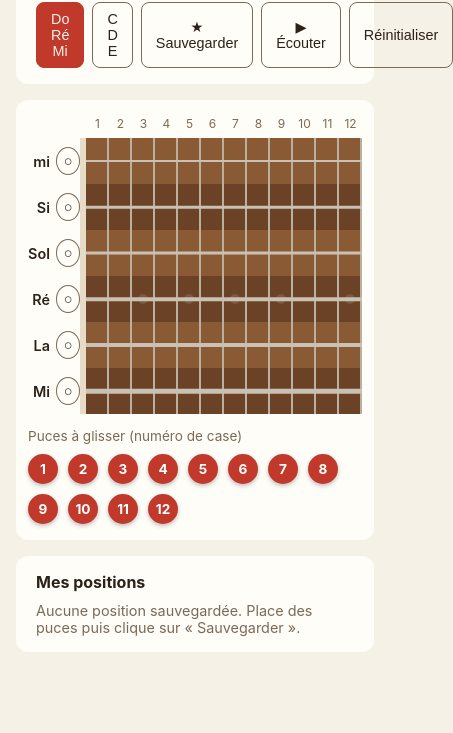
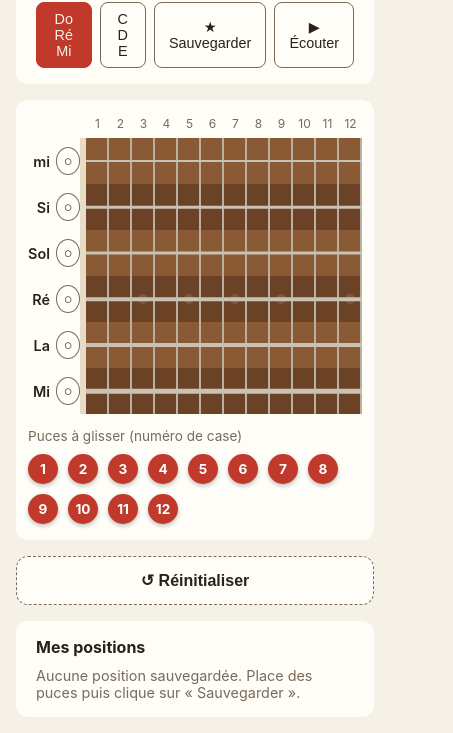
Before and after one commit to lepoutho/reconnaissance-accord, a plain HTML site: page index.html in a window 390 px wide. Shown: the part 193-926 px from the top of the page, 453 px wide, since content can reach past the window. Before the commit the page ends 861 px from the top, so only its background shows below. Drawn offline with Linux system fonts and the light colour scheme.

Commit message:
deplacement bouton reinit pour version telephone

```diff
--- a/app.js
+++ b/app.js
@@ -399,8 +399,8 @@
     document.getElementById('playBtn').textContent = tr('play');
     document.getElementById('saveBtn').textContent = tr('save');
     document.getElementById('favTitle').textContent = tr('favTitle');
-    document.getElementById('saveBtn').addEventListener('click', addFavorite);
-  document.getElementById('resetBtn').textContent = tr('reset');
+    document.getElementById('resetBtn').textContent = tr('reset');
+    document.getElementById('resetBtnMobile').textContent = '↺ ' + tr('reset');
     document.getElementById('langFr').title = tr('langFrTitle');
     document.getElementById('langEn').title = tr('langEnTitle');
     for (var n = 0; n < 6; n++) { nameEls[n].textContent = noteLabel(STRING_LABELS[n]); }
@@ -573,10 +573,13 @@
   document.getElementById('playBtn').addEventListener('click', playChord);
   document.getElementById('langFr').addEventListener('click', function () { setLang('fr'); });
   document.getElementById('langEn').addEventListener('click', function () { setLang('en'); });
-  document.getElementById('resetBtn').addEventListener('click', function () {
+  function resetAll() {
     for (var s = 0; s < 6; s++) { state.frets[s] = null; state.muted[s] = false; }
     render();
-  });
+  }
+  document.getElementById('saveBtn').addEventListener('click', addFavorite);
+  document.getElementById('resetBtn').addEventListener('click', resetAll);
+  document.getElementById('resetBtnMobile').addEventListener('click', resetAll);
 
   buildBoard();
   buildTray();
--- a/index.html
+++ b/index.html
@@ -104,6 +104,15 @@
   .tray { display: flex; flex-wrap: wrap; gap: 10px; padding: 4px 0 0 64px; }
   .tray-title { color: var(--muted); font-size: .85rem; margin: 14px 0 6px 64px; }
 
+  /* Bouton Réinitialiser placé entre le manche et « Mes positions » : téléphone uniquement */
+  .reset-mobile {
+    display: none; width: 100%; margin: 0 0 16px; padding: 14px;
+    background: var(--panel); color: var(--text);
+    border: 1.5px dashed var(--muted); border-radius: 12px;
+    font-size: 1rem; font-weight: 600; cursor: pointer;
+  }
+  .reset-mobile:active { border-color: var(--accent); color: var(--accent); }
+
   .favs { background: var(--panel); border-radius: 12px; padding: 16px 20px; }
   .favs h2 { font-size: 1rem; margin: 0 0 10px; }
   .fav-list { display: flex; flex-wrap: wrap; gap: 10px; }
@@ -129,6 +138,8 @@
   }
 
   @media (max-width: 600px) {
+    #resetBtn { display: none; }
+    .reset-mobile { display: block; }
     .side { width: 52px; }
     .tray, .tray-title { margin-left: 0; padding-left: 0; }
     .chord-name { font-size: 2.4rem; }
@@ -159,6 +170,8 @@
     <div class="tray" id="tray"></div>
   </section>
 
+  <button class="reset-mobile" id="resetBtnMobile" type="button">↺ Réinitialiser</button>
+
   <section class="favs">
     <h2 id="favTitle">Mes positions</h2>
     <div class="fav-list" id="favList"></div>
```
